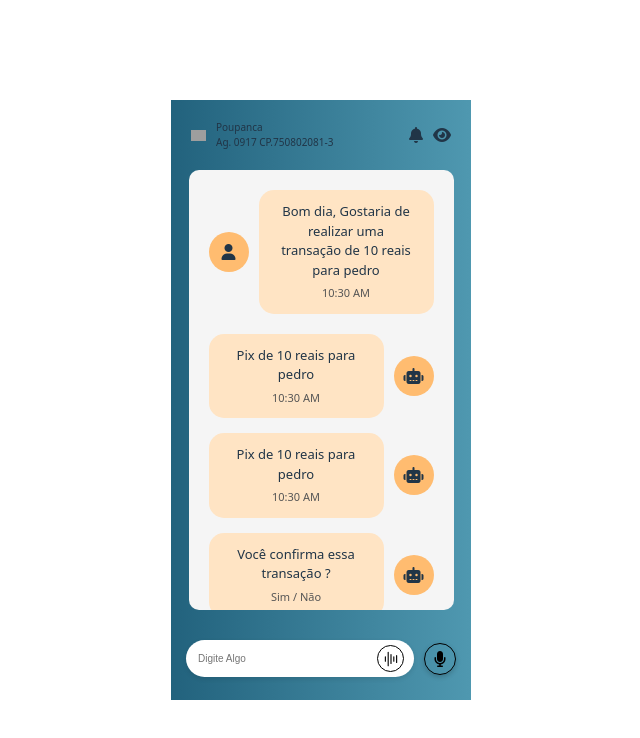
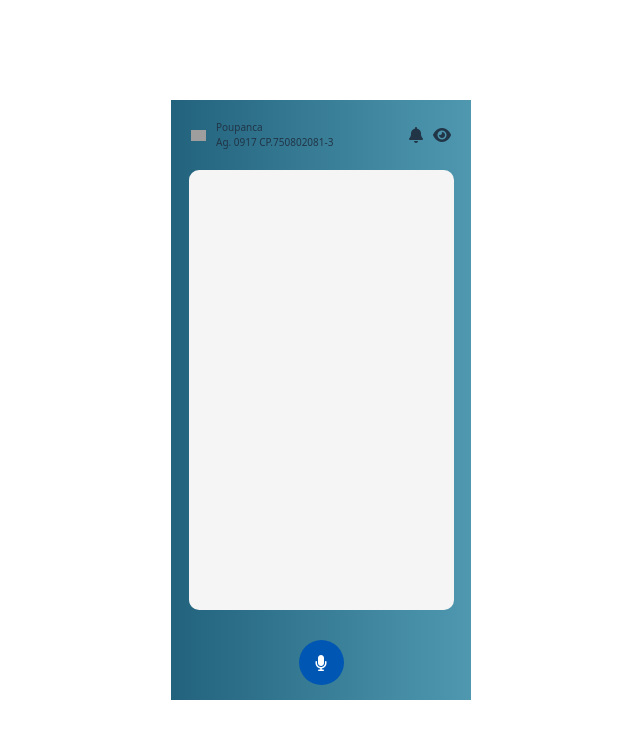
Before and after one commit to CaioLira18/SummerJobCaixa-PixPorVoz, a React (Vite) app: page /chat in a window 1280 px wide. Shown: the top 738 px of the page, without its empty margins (319-959 px from the left). Built offline with nearby package versions, Linux system fonts and the light colour scheme; grey boxes are pictures that could not be loaded.

Commit message:
[feat] - Update ChatPage Working

```diff
--- a/src/css/Chat.css
+++ b/src/css/Chat.css
@@ -2,29 +2,37 @@
 .containerChat {
     display: flex;
     flex-direction: column;
-    width: 75%; /* Tamanho solicitado */
-    height: 400px; /* Altura fixa para ativar scroll */
+    width: 75%;
+    height: 400px;
     padding: 20px;
     background-color: #f5f5f5;
     margin: 0 auto;
     border-radius: 10px;
     gap: 20px;
-    overflow-y: auto; /* Ativa scroll vertical */
+    overflow-y: auto;
     overflow-x: hidden;
+
+    /* Melhoria na Barra de Rolagem para Navegadores Modernos (Firefox) */
+    scrollbar-width: thin;
+    scrollbar-color: #bcbcbc transparent;
 }
 
-/* Customização da Barra de Scroll */
+/* --- CUSTOMIZAÇÃO DA BARRA DE ROLAGEM (Chrome, Edge, Safari) --- */
 .containerChat::-webkit-scrollbar {
-    width: 6px;
+    width: 6px; /* Largura da barra mais fina e elegante */
 }
 
 .containerChat::-webkit-scrollbar-track {
-    background: transparent;
+    background: transparent; /* Fundo invisível para não poluir o design */
 }
 
 .containerChat::-webkit-scrollbar-thumb {
-    background: #ccc;
-    border-radius: 10px;
+    background: #bcbcbc; /* Cor cinza neutra que combina com o fundo */
+    border-radius: 10px;  /* Deixa as pontas arredondadas */
+}
+
+.containerChat::-webkit-scrollbar-thumb:hover {
+    background: #a0a0a0; /* Escurece levemente ao passar o mouse */
 }
 
 /* --- ALINHAMENTO DE MENSAGENS --- */
@@ -33,6 +41,7 @@
     flex-direction: column;
     width: 100%;
     gap: 15px;
+    padding-top: 10px;
 }
 
 .userAlign { align-items: flex-start; }
@@ -50,48 +59,63 @@
     display: flex;
     align-items: center;
     justify-content: center;
-    background-color: rgb(255, 188, 112);
-    min-width: 40px;
-    max-width: 40px;
+    background-color: #53cce8;
+    width: 40px;
     height: 40px;
     border-radius: 50%;
-    flex-shrink: 0; /* Impede deformação */
+    flex-shrink: 0;
 }
 
-/* --- BALÕES DE TEXTO --- */
+/* --- CONTEÚDO DA MENSAGEM --- */
 .messageContent {
     display: flex;
     flex-direction: column;
-    text-align: center;
-    font-size: 13px;
-    background-color: #ffe4c4;
-    padding: 12px 20px;
-    border-radius: 15px;
+    padding: 10px 15px;
+    border-radius: 10px;
     max-width: 70%;
     word-wrap: break-word;
 }
 
-.messageTime {
-    font-size: 11px;
-    margin-top: 5px;
-    color: #555;
+.userAlign .messageContent {
+    background-color: #fff;
+    color: #333;
+    border: 1px solid #ddd;
 }
 
-/* --- LOADING --- */
+.botAlign .messageContent {
+    background-color: #0056b3;
+    color: #fff;
+    text-align: right;
+}
+
+.messageText {
+    font-size: 14px;
+    font-weight: 500;
+}
+
+.messageTime {
+    font-size: 10px;
+    margin-top: 5px;
+    opacity: 0.7;
+}
+
+/* --- LOADING ANIMATION --- */
 .loadingWrapper {
     display: flex;
+    width: 100%;
     justify-content: flex-end;
-    width: 100%;
 }
 
 .loading {
+    display: flex;
     gap: 4px;
+    align-items: center;
 }
 
 .loading span {
     width: 6px;
     height: 6px;
-    background-color: #333;
+    background-color: #fff;
     border-radius: 50%;
     display: inline-block;
     animation: bounce 1.4s infinite ease-in-out both;
@@ -105,14 +129,14 @@
     40% { transform: scale(1); opacity: 1; }
 }
 
-/* --- ÁREA DE INPUT (CORRIGIDA) --- */
+/* --- ÁREA DE INPUT --- */
 .inputBarContainer {
     display: flex;
     align-items: center;
     justify-content: center;
     gap: 10px;
     margin: 30px auto;
-    width: 90%; /* Mesma largura do chat para não passar */
+    width: 75%; /* Ajustado para bater com a largura do chat */
 }
 
 .inputBarBox {
@@ -120,45 +144,34 @@
     align-items: center;
     background-color: white;
     border-radius: 30px;
-    padding: 5px 10px;
+    padding: 10px 20px;
     box-shadow: 0 2px 5px rgba(0,0,0,0.1);
-    flex: 1; /* Ocupa o espaço disponível sem empurrar o botão */
+    flex: 1;
     min-width: 0;
 }
 
 .inputBarBox input {
     width: 100%;
-    height: 20px;
+    height: 30px;
     border: none;
     outline: none;
-    font-size: 10px;
+    font-size: 14px;
     background: transparent;
 }
 
 .microphoneButton {
-    width: 30px;
-    height: 30px;
+    width: 45px;
+    height: 45px;
+    background-color: #0056b3;
+    color: white;
     border-radius: 50%;
     display: flex;
     align-items: center;
     justify-content: center;
-    color: rgb(0, 0, 0);
-    border: 1px solid rgb(0, 0, 0);
-    box-shadow: 0 2px 5px rgba(0,0,0,0.2);
-    flex-shrink: 0; /* Impede que o botão diminua */
+    cursor: pointer;
+    transition: background 0.3s;
 }
 
-.waveformIcon {
-    display: flex;
-    align-items: center;
-    justify-content: center;
-    border: 1px solid black;
-    padding: 10px;
-    border-radius: 50%;
-    width: 5px;
-    height: 5px;
+.microphoneButton:hover {
+    background-color: #004494;
 }
-
-.waveformIcon img {
-    width: 18px;
-}
--- a/src/pages/Chat.jsx
+++ b/src/pages/Chat.jsx
@@ -1,82 +1,121 @@
-import React from 'react'
+import React, { useState, useEffect, useRef } from 'react';
+import { useLocation } from 'react-router-dom';
 
 export const Chat = () => {
-    const rightPosition = true;
-    const loading = true;
+    const [messages, setMessages] = useState([]);
+    const [loading, setLoading] = useState(false);
+    const location = useLocation();
+    const chatEndRef = useRef(null); // Ref para auto-scroll
+
+    // Função para rolar para o fim do chat
+    const scrollToBottom = () => {
+        chatEndRef.current?.scrollIntoView({ behavior: "smooth" });
+    };
+
+    useEffect(() => {
+        if (location.state?.historico) {
+            const msgsIniciais = location.state.historico.map(m => ({
+                ...m,
+                time: new Date().toLocaleTimeString([], { hour: '2-digit', minute: '2-digit' })
+            }));
+            setMessages(msgsIniciais);
+            window.history.replaceState({}, document.title);
+        }
+    }, [location.state]);
+
+    useEffect(scrollToBottom, [messages, loading]);
+
+    const adicionarMensagem = (texto, remetente) => {
+        setMessages(prev => [...prev, {
+            text: texto,
+            sender: remetente,
+            time: new Date().toLocaleTimeString([], { hour: '2-digit', minute: '2-digit' })
+        }]);
+    };
+
+    const iniciarVoz = () => {
+        const SpeechRecognition = window.SpeechRecognition || window.webkitSpeechRecognition;
+        if (!SpeechRecognition) return alert("Navegador não suportado");
+
+        const recognition = new SpeechRecognition();
+        recognition.lang = "pt-BR";
+
+        recognition.onstart = () => setLoading(true);
+
+        recognition.onresult = async (event) => {
+            const transcricao = event.results[0][0].transcript;
+            adicionarMensagem(transcricao, 'user');
+
+            // Inicia o estado de espera pela IA
+            setLoading(true);
+
+            try {
+                const res = await fetch("http://127.0.0.1:8000/ouvir", {
+                    method: "POST",
+                    headers: { "Content-Type": "application/json" },
+                    body: JSON.stringify({ texto: transcricao }),
+                });
+                const data = await res.json();
+                adicionarMensagem(data.resposta, 'bot');
+            } catch (err) {
+                adicionarMensagem("Erro ao conectar com o servidor.", 'bot');
+            } finally {
+                setLoading(false); // Desativa o loading independente do resultado
+            }
+        };
+
+        recognition.onend = () => { }; // O loading termina no 'finally' do fetch
+        recognition.start();
+    };
 
     return (
         <div>
             <div className="containerChat">
-                {/* Mensagem do Usuário - Alinhada à Esquerda */}
-                <div className="containerBox userAlign">
-                    <div className="messageBox">
-                        <div className="userProfile">
-                            <i className="fa-solid fa-user"></i>
-                        </div>
-                        <div className="messageContent">
-                            <div className="messageText">Bom dia, Gostaria de realizar uma transação de 10 reais para pedro</div>
-                            <div className="messageTime">10:30 AM</div>
+                {messages.map((msg, index) => (
+                    <div key={index} className={`containerBox ${msg.sender === 'user' ? 'userAlign' : 'botAlign'}`}>
+                        <div className="messageBox">
+                            {msg.sender === 'user' && (
+                                <div className="userProfile"><i className="fa-solid fa-user"></i></div>
+                            )}
+                            <div className="messageContent">
+                                <div className="messageText">{msg.text}</div>
+                                <div className="messageTime">{msg.time}</div>
+                            </div>
+                            {msg.sender === 'bot' && (
+                                <div className="userProfile"><i className="fa-solid fa-robot"></i></div>
+                            )}
                         </div>
                     </div>
-                </div>
+                ))}
 
-                {/* Mensagens do Bot - Alinhadas à Direita */}
-                {rightPosition && (
+                {/* --- LOADING COM O ESTILO QUE VOCÊ JÁ TINHA --- */}
+                {/* Balão de Loading da IA */}
+                {loading && (
                     <div className="containerBox botAlign">
                         <div className="messageBox">
-                            <div className="messageContent">
-                                <div className="messageText">Pix de 10 reais para pedro</div>
-                                <div className="messageTime">10:30 AM</div>
+                            <div className="messageContent" style={{ minWidth: '80px', display: 'flex', justifyContent: 'center' }}>
+                                <div className="loading">
+                                    <span></span>
+                                    <span></span>
+                                    <span></span>
+                                </div>
                             </div>
                             <div className="userProfile">
                                 <i className="fa-solid fa-robot"></i>
                             </div>
                         </div>
-                        <div className="messageBox">
-                            <div className="messageContent">
-                                <div className="messageText">Pix de 10 reais para pedro</div>
-                                <div className="messageTime">10:30 AM</div>
-                            </div>
-                            <div className="userProfile">
-                                <i className="fa-solid fa-robot"></i>
-                            </div>
-                        </div>
-                        <div className="messageBox">
-                            <div className="messageContent">
-                                <div className="messageText">Você confirma essa transação ?</div>
-                                <div className="messageTime">Sim / Não</div>
-                            </div>
-                            <div className="userProfile">
-                                <i className="fa-solid fa-robot"></i>
-                            </div>
-                        </div>
-                        {loading && (
-                            <div className="loadingWrapper">
-                                <div className="userProfile loading">
-                                    <span></span>
-                                    <span></span>
-                                    <span></span>
-                                </div>
-                            </div>
-                        )}
                     </div>
                 )}
+                <div ref={chatEndRef} />
             </div>
 
             <div className="inputBarContainer">
-                <div className="inputBarBox">
-                    <input placeholder='Digite Algo' type="text" />
-                    <div className='waveformIcon'>
-                        <img src="src/assets/waveform.svg" alt="" />
-                    </div>
-                </div>
-                <div className="microphoneButton">
-                    <i className="fa-solid fa-microphone"></i>
+                <div className="microphoneButton" onClick={iniciarVoz}>
+                    <i className={`fa-solid ${loading ? 'fa-spinner fa-spin' : 'fa-microphone'}`}></i>
                 </div>
             </div>
+        </div>
+    );
+};
 
-        </div>
-    )
-}
-
-export default Chat
+export default Chat;
```
Also changed, not shown: src/pages/Terminal.jsx (+23 -57 lines), 1 other file (tests, documents, lock files or other folders).
